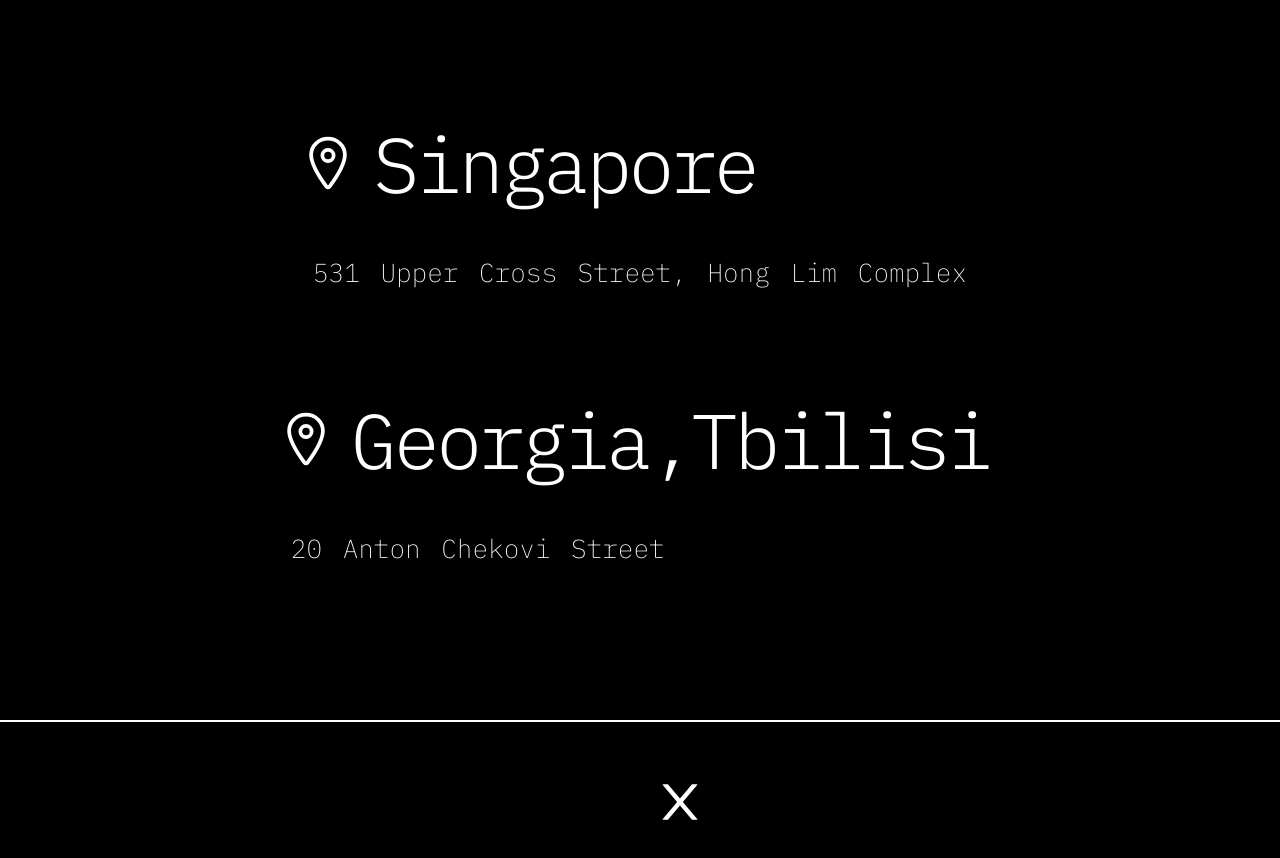
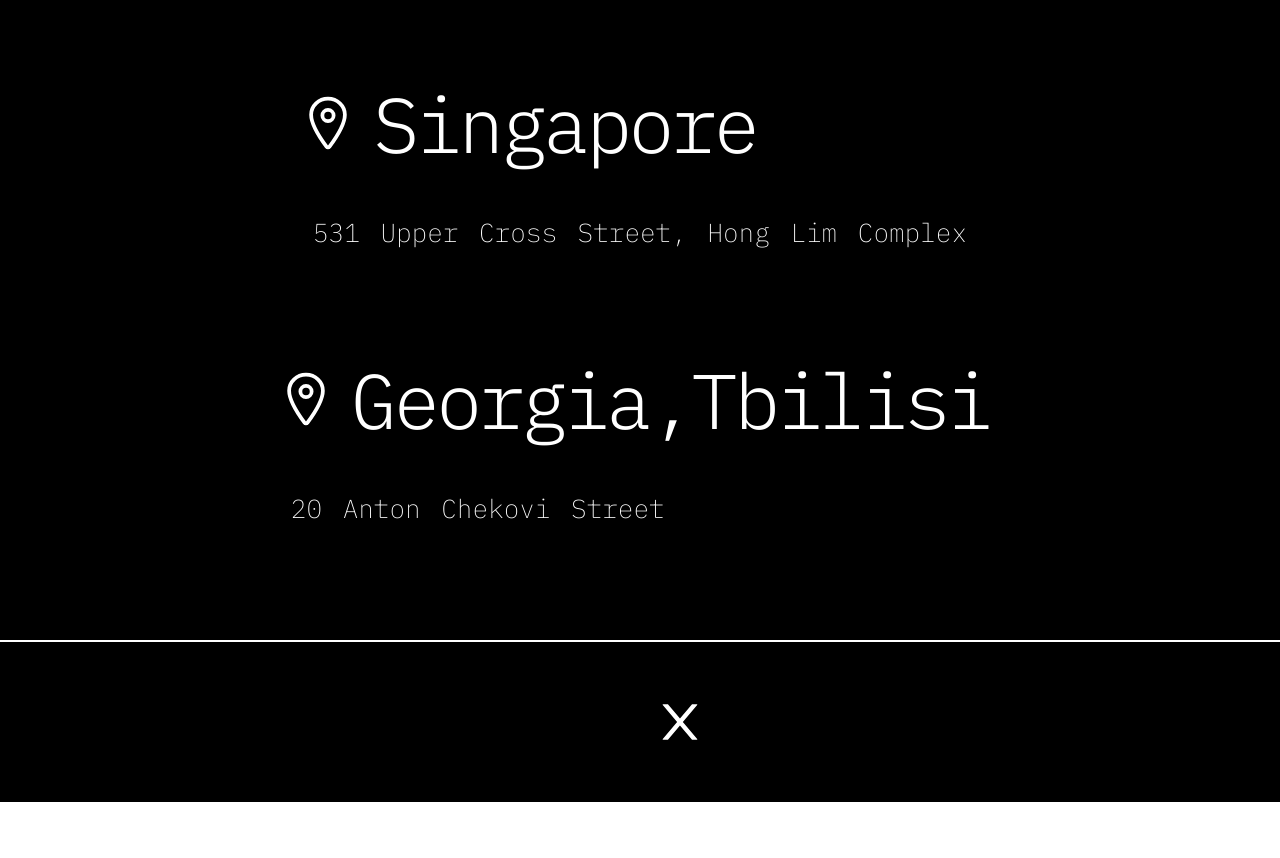
Before and after one commit to aizhanadb/Arcane-team, a React (Create React App) app: page /address in a window 1280 px wide. Shown: the top 858 px of the page. After the commit the page ends 802 px from the top, so only its background shows below. Built offline with nearby package versions, Linux system fonts and the light colour scheme; the HTML template or start-up script is replaced by a standard one.

Commit message:
css files modofied

```diff
--- a/src/components/Address/Address.css
+++ b/src/components/Address/Address.css
@@ -1,6 +1,5 @@
  .address-block__addresses {
-    min-width: 100vw;
-    min-height: 90vh;
+    min-height: 80vh;
     background: #000000;
     display: flex;
     flex-direction: column;
--- a/src/components/Main/Main.css
+++ b/src/components/Main/Main.css
@@ -1,5 +1,5 @@
   .main-block {
-    min-height: 85vh;
+    min-height: 80vh;
     background: #000000;
     display: flex;
     flex-direction: column;
```
